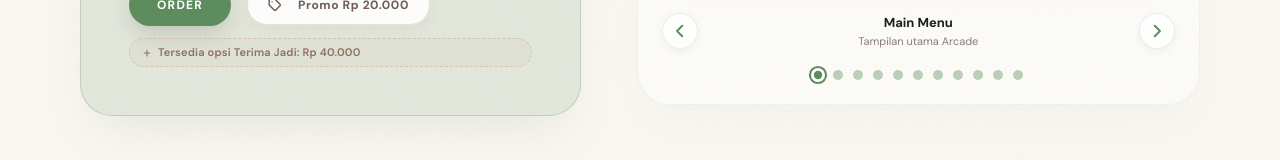
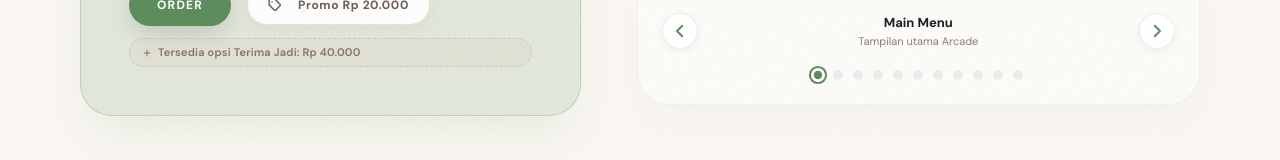
Before and after one commit to detectivecrewze/for-you-always, a Next.js app: page /catalog/arcade in a window 1280 px wide. Shown: the part 598-758 px from the top of the page. Built offline with nearby package versions, Linux system fonts and the light colour scheme.

Commit message:
fix: Hide Pilih Warna section and fix neutral dots when themes have no explicit color

```diff
--- a/app/components/LandscapeProductCard.tsx
+++ b/app/components/LandscapeProductCard.tsx
@@ -367,19 +367,20 @@ export function LandscapeProductCard({
                                 {/* Main Dots Indicator */}
                                 <div style={{ display: "flex", alignItems: "center", justifyContent: "center", gap: 10 }}>
                                     {themes.map((theme, i) => {
-                                        const themeColor = theme.color || accentColor;
+                                        const hasExplicitColor = !!theme.color;
+                                        const themeColor = hasExplicitColor ? theme.color! : "#d1d5db";
                                         const isSelected = (selectedIndex === null && i === 0) || selectedIndex === i;
-                                        const isSubThemed = theme.subThemes && theme.subThemes.length > 0;
+                                        const dotColor = isSelected ? (hasExplicitColor ? themeColor : activeAccent) : (hasExplicitColor ? themeColor : "#d1d5db");
                                         return (
                                             <div
                                                 key={i}
                                                 onClick={() => setSelectedIndex(i)}
                                                 style={{
                                                     width: 10, height: 10, borderRadius: "50%",
-                                                    background: isSubThemed ? (isSelected ? activeAccent : "#d1d5db") : themeColor,
+                                                    background: dotColor,
                                                     cursor: "pointer",
                                                     border: isSelected ? `2px solid #fff` : `none`,
-                                                    boxShadow: isSelected ? `0 0 0 1.5px ${isSubThemed ? activeAccent : themeColor}` : `none`,
+                                                    boxShadow: isSelected ? `0 0 0 1.5px ${isSelected ? (hasExplicitColor ? themeColor : activeAccent) : "#d1d5db"}` : `none`,
                                                     transition: "all 0.4s cubic-bezier(0.4, 0, 0.2, 1)",
                                                     transform: isSelected ? "scale(1.4)" : "scale(1)",
                                                     opacity: isSelected ? 1 : 0.4
@@ -390,10 +391,11 @@ export function LandscapeProductCard({
                                     })}
                                 </div>
 
-                                {/* SubThemes Color Dots Indicator */}
+                                {/* SubThemes Color Dots Indicator — only shown when subThemes have explicit color values */}
                                 {(() => {
                                     const currentTheme = themes[selectedIndex !== null ? selectedIndex : 0];
-                                    if (currentTheme?.subThemes && currentTheme.subThemes.length > 0) {
+                                    const hasColoredSubThemes = currentTheme?.subThemes && currentTheme.subThemes.length > 0 && currentTheme.subThemes.some(s => !!s.color);
+                                    if (hasColoredSubThemes) {
                                         return (
                                             <div style={{ display: "flex", flexDirection: "column", alignItems: "center", marginTop: 16, gap: 8 }}>
                                                 <span style={{ fontFamily: "var(--font-sans)", fontSize: 9, fontWeight: 700, letterSpacing: "0.1em", color: activeAccent, opacity: 0.7, textTransform: "uppercase" }}>
```
